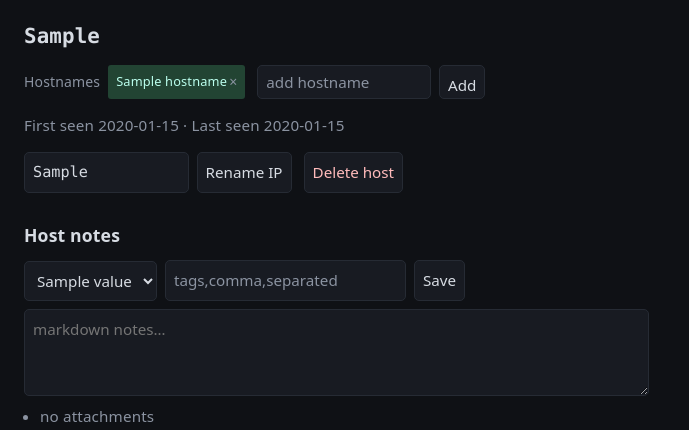
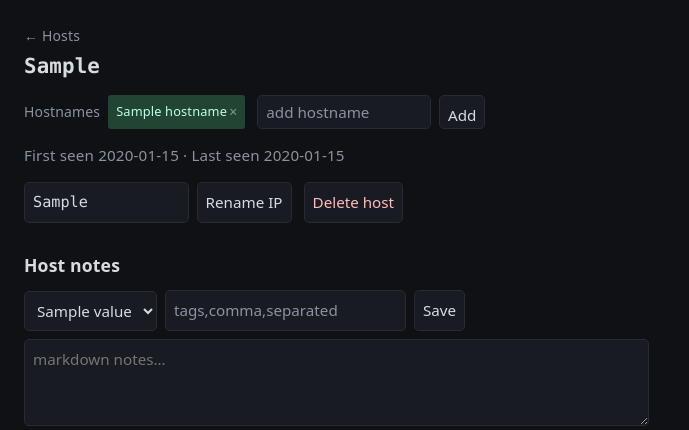
Before and after one commit to g4laad/penrecon, a FastAPI app: template src/penrecon/web/templates/host.html in a window 1280 px wide. Shown: the part 58-488 px from the top of the page, without its empty margins (0-689 px from the left). Run offline with FastAPI, Linux system fonts and the light colour scheme; the template is opened without the code that fills it: most values are stand-ins (such as "Sample title", 1, 10 or a date in 2020); parts of the project's set-up code (start-up, migrations or seed data) failed here and were passed over.

Commit message:
polish(ui): location cues + consistent datetime on host detail
- Mark the Hosts nav item active on /hosts/* (was only active on "/") and add a
  "← Hosts" back link on the detail page — fixes the missing location cue.
- Unify the timestamp format: service "seen" now renders YYYY-MM-DD HH:MM like
  the host meta line, instead of an ISO string with a T.

```diff
--- a/src/penrecon/queries.py
+++ b/src/penrecon/queries.py
@@ -145,7 +145,7 @@ def resolved_services(session: Session, host_id: int) -> list[ServiceView]:
                 service_name=svc.m_service_name or (o.service_name if o else None),
                 product=svc.m_product or (o.product if o else None),
                 version=svc.m_version or (o.version if o else None),
-                last_seen=(o.observed_at.isoformat(timespec="seconds") if o else ""),
+                last_seen=(o.observed_at.strftime("%Y-%m-%d %H:%M") if o else ""),
                 annotation=get_annotation(session, TargetType.service, svc.id),
                 manual=o is None
                 or any((svc.m_state, svc.m_service_name, svc.m_product, svc.m_version)),
--- a/src/penrecon/web/static/style.css
+++ b/src/penrecon/web/static/style.css
@@ -107,6 +107,8 @@ details.service > summary small { color:var(--mut); font-family:var(--font-sans)
 .svc-body { padding:var(--space-3); border-top:1px solid var(--line); }
 .note-flag { color:var(--mut); font-size:var(--text-xs); }
 .lastseen { margin-left:auto; color:var(--mut); }
+.back { display:inline-block; color:var(--mut); text-decoration:none; font-size:var(--text-sm); margin-bottom:var(--space-2); }
+.back:hover { color:var(--accent); }
 .annotation .ann-row { display:flex; gap:var(--space-2); margin-bottom:var(--space-2); align-items:center; }
 .saved { color:#6bd06b; }
 
--- a/src/penrecon/web/templates/base.html
+++ b/src/penrecon/web/templates/base.html
@@ -10,7 +10,7 @@
 <body>
   {% set path = request.url.path %}
   <nav aria-label="Primary">
-    <a href="/"{% if path == '/' %} class="active" aria-current="page"{% endif %}>Hosts</a>
+    <a href="/"{% if path == '/' or path.startswith('/hosts') %} class="active" aria-current="page"{% endif %}>Hosts</a>
     <a href="/scans"{% if path.startswith('/scans') %} class="active" aria-current="page"{% endif %}>Scans</a>
     <a href="/diff"{% if path.startswith('/diff') %} class="active" aria-current="page"{% endif %}>Diff</a>
     <span class="brand">penrecon</span>
--- a/src/penrecon/web/templates/host.html
+++ b/src/penrecon/web/templates/host.html
@@ -1,6 +1,7 @@
 {% extends "base.html" %}
 {% block title %}{{ host.ip }} — penrecon{% endblock %}
 {% block content %}
+<a class="back" href="/">← Hosts</a>
 <h1 class="mono">{{ host.ip }}</h1>
 {% include "_hostnames.html" %}
 <p class="meta">
```
